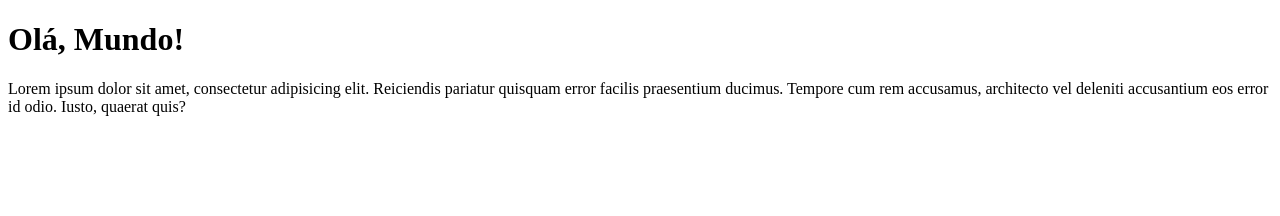
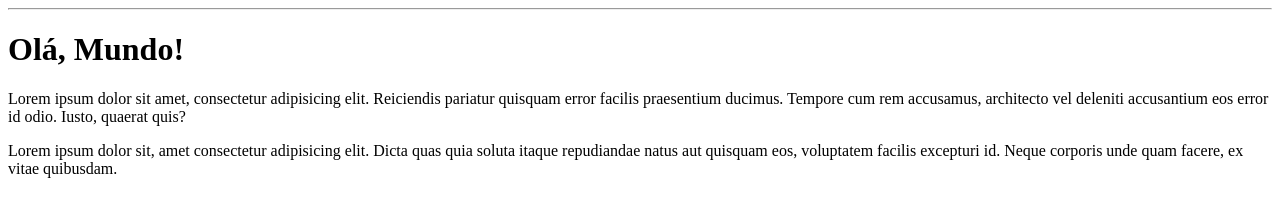
Before and after one commit to LuizFelixDev/Primeiro-Repositorio, a plain HTML site: page index.html in a window 1280 px wide. Drawn offline with Linux system fonts and the light colour scheme.

Commit message:
Oque Faltava

```diff
--- a/index.html
+++ b/index.html
@@ -6,7 +6,9 @@
     <title>Meu primeiro site em repositório</title>
 </head>
 <body>
+    <hr>
     <h1>Olá, Mundo!</h1>
     <p>Lorem ipsum dolor sit amet, consectetur adipisicing elit. Reiciendis pariatur quisquam error facilis praesentium ducimus. Tempore cum rem accusamus, architecto vel deleniti accusantium eos error id odio. Iusto, quaerat quis?</p>
+    <p>Lorem ipsum dolor sit, amet consectetur adipisicing elit. Dicta quas quia soluta itaque repudiandae natus aut quisquam eos, voluptatem facilis excepturi id. Neque corporis unde quam facere, ex vitae quibusdam.</p>
 </body>
 </html>
```
